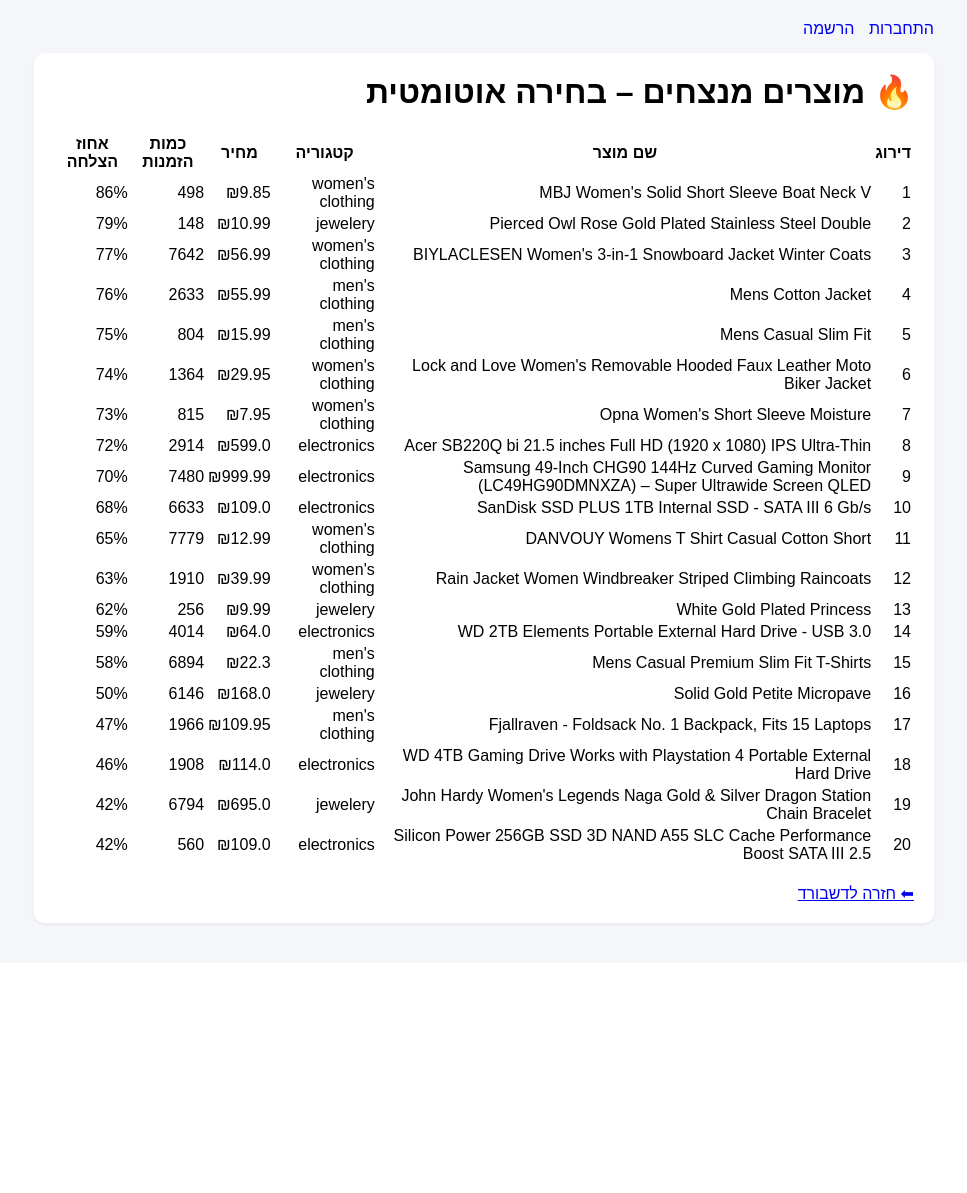
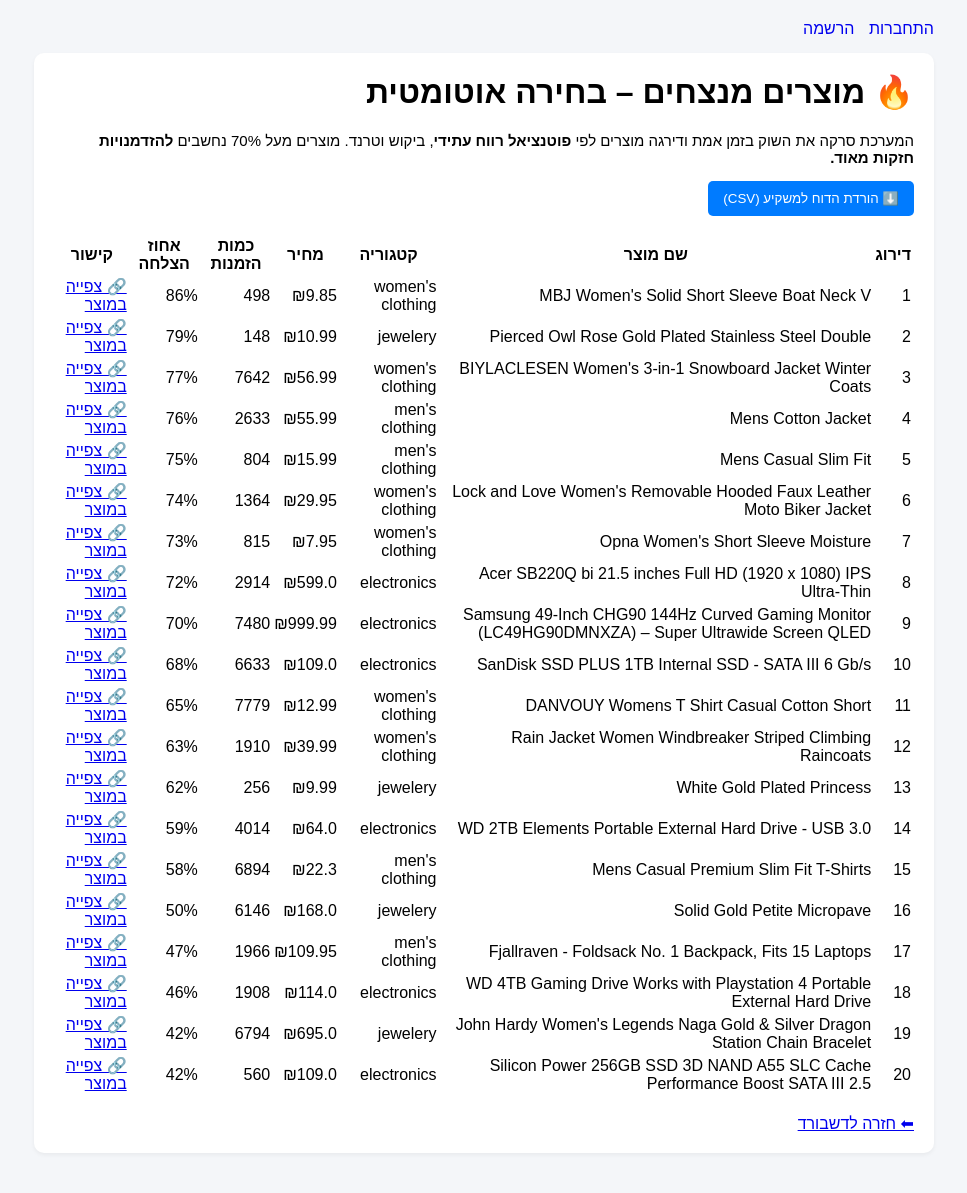
Before and after one commit to YehonatanBiton1/aicommerce, a Flask app: page /auto-pick in a window 1280 px wide. Shown: the whole page, without its empty margins (156-1123 px from the left). Before the commit the page ends 927 px from the top, so only its background shows below. Run offline with Flask 3, Linux system fonts and the light colour scheme; a user stored in the database is signed in.

Commit message:
fix Jinja style rendering in auto_pick

```diff
--- a/templates/auto_pick.html
+++ b/templates/auto_pick.html
@@ -3,7 +3,20 @@
 
 {% block content %}
 <div class="card">
+
 <h1>🔥 מוצרים מנצחים – בחירה אוטומטית</h1>
+
+<p style="font-size:15px; margin-bottom:15px;">
+המערכת סרקה את השוק בזמן אמת ודירגה מוצרים לפי
+<b>פוטנציאל רווח עתידי</b>, ביקוש וטרנד.
+מוצרים מעל 70% נחשבים <b>להזדמנויות חזקות מאוד.</b>
+</p>
+
+<a href="{{ url_for('export_auto_pick_csv') }}">
+    <button>⬇️ הורדת הדוח למשקיע (CSV)</button>
+</a>
+
+<br><br>
 
 <table>
 <thead>
@@ -14,17 +27,43 @@
     <th>מחיר</th>
     <th>כמות הזמנות</th>
     <th>אחוז הצלחה</th>
+    <th>קישור</th>
 </tr>
 </thead>
+
 <tbody>
 {% for p in results %}
 <tr>
+
 <td>{{ loop.index }}</td>
+
 <td>{{ p.title }}</td>
+
 <td>{{ p.category }}</td>
+
 <td>₪{{ p.price }}</td>
+
 <td>{{ p.orders_now }}</td>
-                <td>{{ p.future_success_probability }}%</td>
+
+<td class="
+{% if p.future_success_probability >= 70 %}
+tag-high
+{% elif p.future_success_probability >= 40 %}
+tag-mid
+{% else %}
+tag-low
+{% endif %}
+">
+{{ p.future_success_probability if p.future_success_probability is not none else 0 }}%
+</td>
+
+
+
+<td>
+    <a href="{{ p.link }}" target="_blank">🔗 צפייה במוצר</a>
+</td>
+
+
 </tr>
 {% endfor %}
 </tbody>
@@ -32,5 +71,6 @@
 
 <br>
 <a href="{{ url_for('index') }}">⬅ חזרה לדשבורד</a>
+
 </div>
 {% endblock %}
```
Lines whose indentation alone changed are shown as unchanged.
